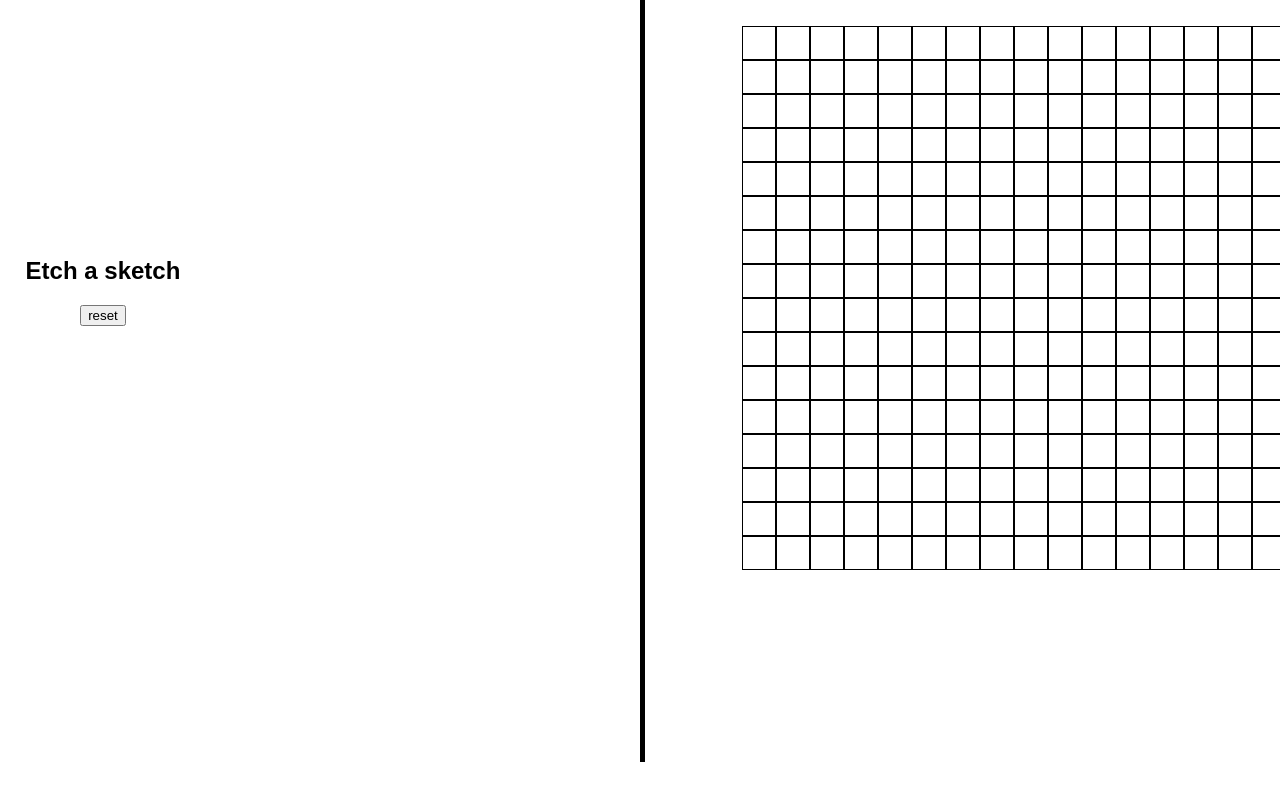
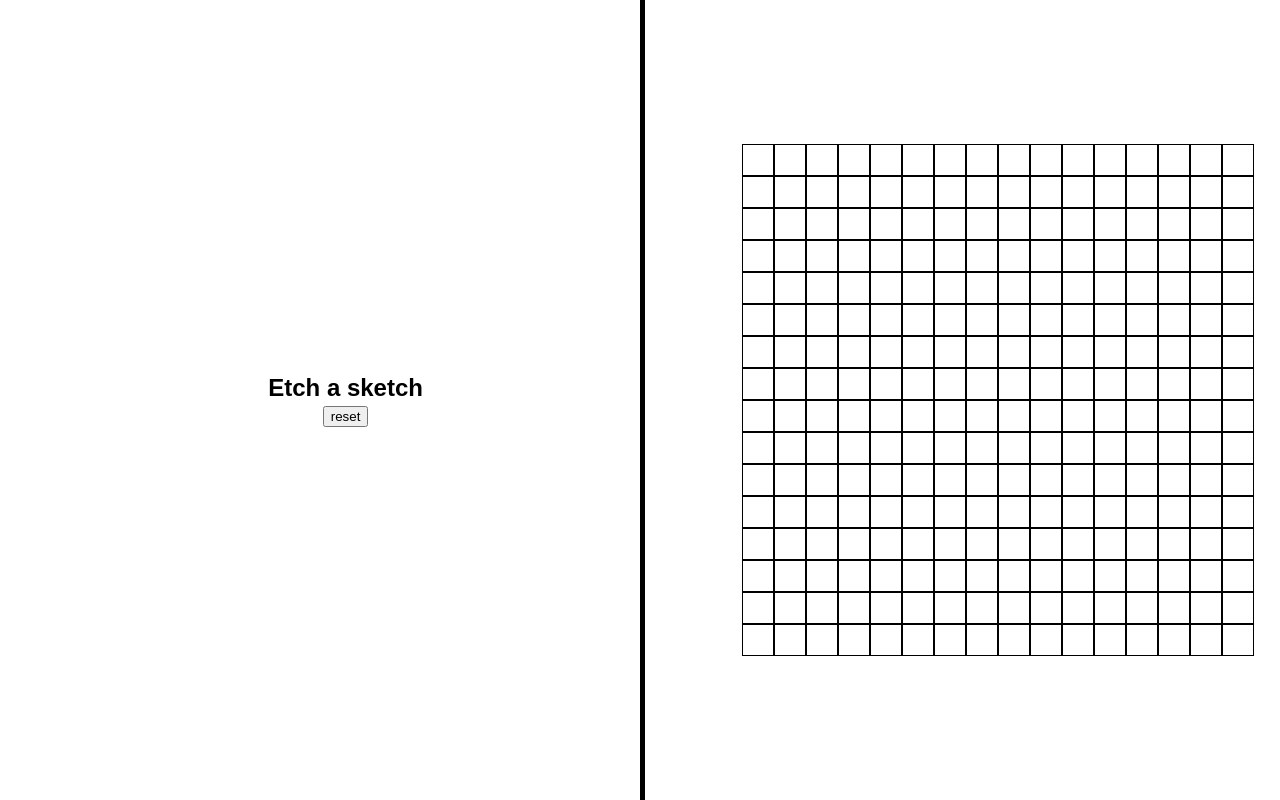
Before and after one commit to bassem931/odin-etch-a-sketch, a plain HTML site: page index.html in a window 1280 px wide. Drawn offline with Linux system fonts and the light colour scheme.

Commit message:
feat: styling adjustments
fixed the margin problems

```diff
--- a/app.js
+++ b/app.js
@@ -23,10 +23,14 @@ let randomizeColor = () => {
         let red = Math.floor(Math.random()*255);
         let blue = Math.floor(Math.random()*255);
         let green = Math.floor(Math.random()*255);
-        let color = `#${red.toString(16)}${green.toString(16)}${blue.toString(16)}`;
-        e.target.style.backgroundColor = color;
+        let color = `#${red.toString(16).padStart(2, '0')}${green.toString(16).padStart(2, '0')}${blue.toString(16).padStart(2, '0')}`;
+        if (e.target.style.backgroundColor !== "#000000") {
+            e.target.style.backgroundColor = color;
+        }
     })
 }
+
+
 
 let getSideLength = () =>{
     let root = document.querySelector(':root');
--- a/index.html
+++ b/index.html
@@ -11,7 +11,7 @@
 
 <body>
     <div class="main-cont">
-        <section>
+        <section class="title-cont">
             <h1>Etch a sketch</h1>
             <div class="length-popup-cont">
                 <form action="" class="popup-form">
--- a/style.css
+++ b/style.css
@@ -1,5 +1,10 @@
 :root {
     --square-side: 2.5vw;
+}
+
+* {
+    box-sizing: border-box;
+    margin: 0;
 }
 
 html,
@@ -32,12 +37,12 @@ body {
     flex-direction: row;
     justify-content: space-between;
     align-items: center;
+    height: 100%;
 }
 
 .etch-cont {
     display: flex;
     flex-direction: column;
-    position: relative;
     width: 40vw;
     height: 40vw;
 }
@@ -56,3 +61,12 @@ body {
     width: 5px;
     background-color: black;
 }
+
+.title-cont {
+    width: 50vw;
+    display: flex;
+    flex-direction: column;
+    justify-content: center;
+    text-align: center;
+    gap: 0.5vh;
+}
```
